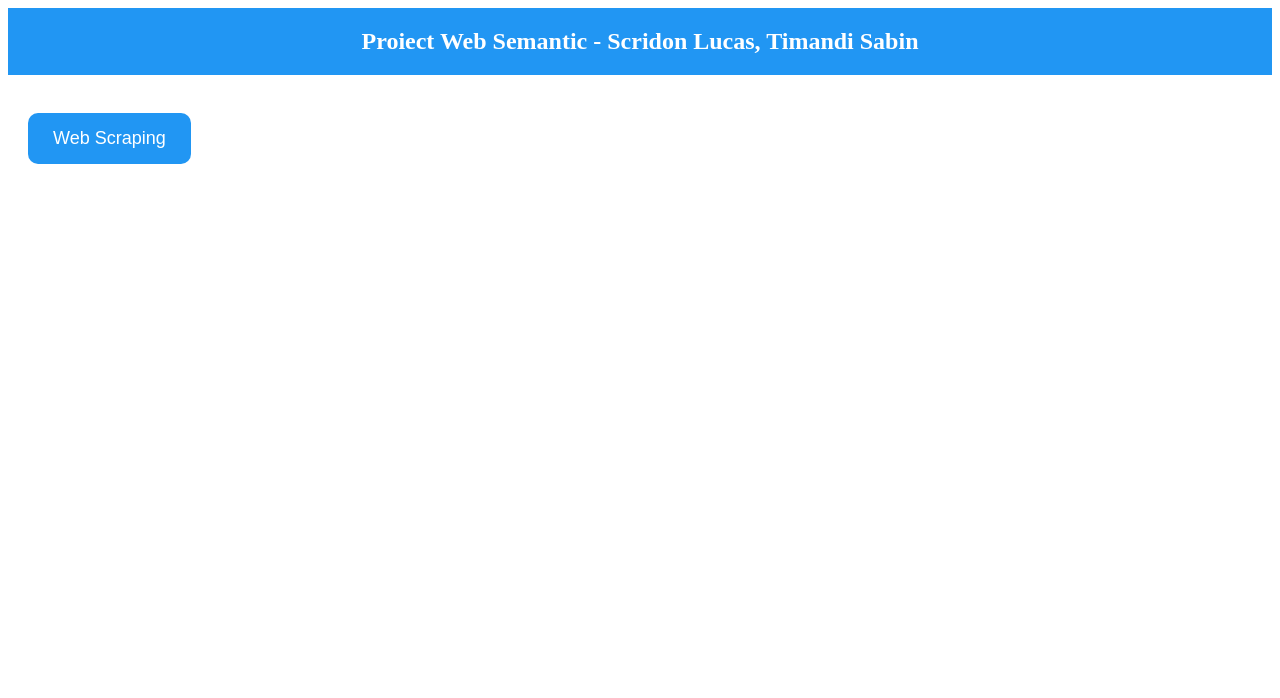
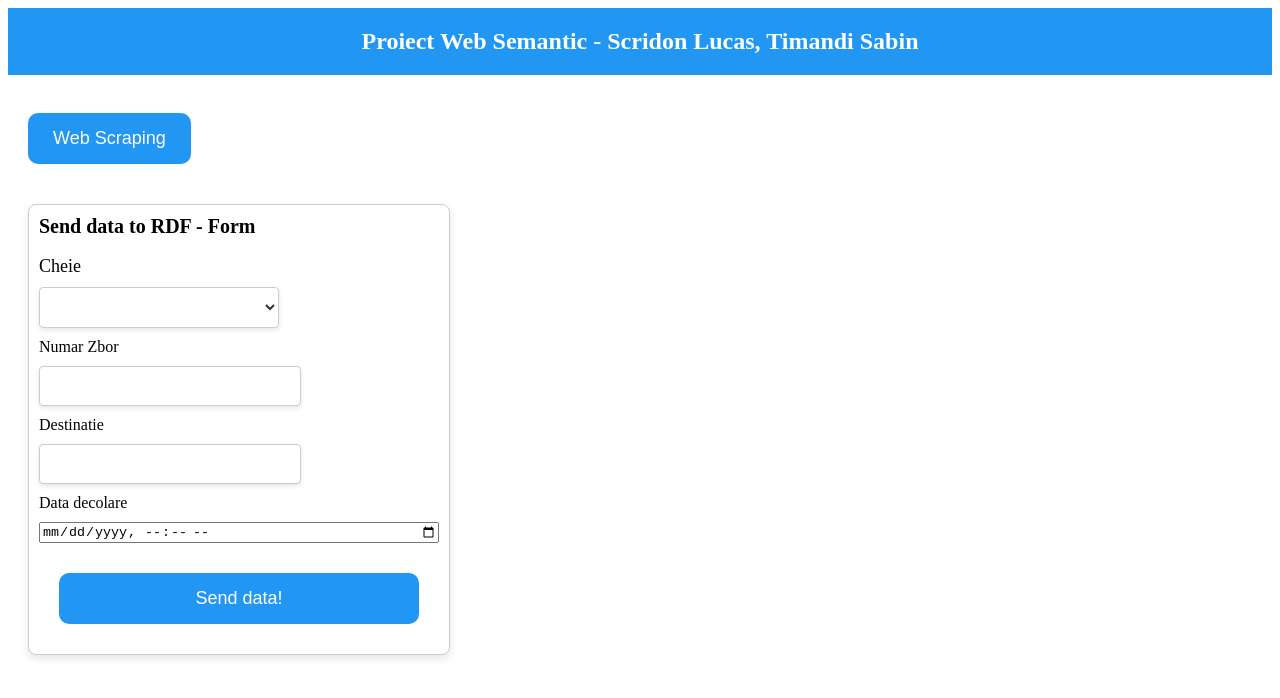
Before and after one commit to scridonlucas/semanticweb-front, a React (Vite) app: page / in a window 1280 px wide. Shown: the top 698 px of the page. Built offline with nearby package versions, Linux system fonts and the light colour scheme.

Commit message:
table shows corectly, added form to send data back to server

```diff
--- a/src/App.jsx
+++ b/src/App.jsx
@@ -1,14 +1,43 @@
 import Header from './Components/Header';
 import Button from './Components/Button';
+import Form from './Components/Form';
+import FirstTable from './Components/FirstTable';
 import scrapingService from './services/scrapingService';
+import { useState } from 'react';
+import parsers from './utils/parsers';
+function App() {
+  const [airportsData, setAirportsData] = useState();
 
-function App() {
+  const airportTableColumns = [
+    'Nume aeroport',
+    'IATA',
+    'Locatie',
+    'Numar zbor',
+    'Destinatie',
+    'Data decolare',
+  ];
+
+  const gatherJsonLdData = async () => {
+    try {
+      const airportsDataResponse = await scrapingService.getData();
+      setAirportsData(airportsDataResponse);
+    } catch (error) {
+      alert(error.message);
+    }
+  };
   return (
     <div style={{ minHeight: '100%' }}>
       <Header text="Proiect Web Semantic - Scridon Lucas, Timandi Sabin" />
       <br />
-
-      <Button text="Web Scraping" onClick={scrapingService.getData} />
+      <Button text="Web Scraping" onClick={gatherJsonLdData} />
+      {airportsData && (
+        <FirstTable
+          airportsData={parsers.parseAirportsData(airportsData)}
+          columns={airportTableColumns}
+        />
+      )}
+      <br />
+      <Form data={airportsData}></Form>
     </div>
   );
 }
--- /dev/null
+++ b/src/Components/FirstTable.jsx
@@ -0,0 +1,55 @@
+export default function FirstTable({ airportsData, columns }) {
+  const tableContainerStyle = {
+    margin: '20px',
+    width: '80%',
+  };
+  const tableStyle = {
+    width: '100%',
+    borderCollapse: 'collapse',
+    boxShadow: '0 2px 5px rgba(0, 0, 0, 0.1)',
+  };
+
+  const thStyle = {
+    padding: '15px',
+    textAlign: 'left',
+    backgroundColor: '#2196F3',
+    color: 'white',
+    fontSize: '18px',
+  };
+
+  const tdStyle = {
+    padding: '15px',
+    textAlign: 'left',
+    borderBottom: '1px solid #ddd',
+    fontSize: '16px',
+  };
+  console.log('test');
+  console.log(airportsData);
+  return (
+    <div style={tableContainerStyle}>
+      <table style={tableStyle}>
+        <thead>
+          <tr>
+            {columns.map((column) => (
+              <th key={column} style={thStyle}>
+                {column}
+              </th>
+            ))}
+          </tr>
+        </thead>
+        <tbody>
+          {airportsData.map((flight, index) => (
+            <tr key={index}>
+              <td style={tdStyle}>{flight.name}</td>
+              <td style={tdStyle}>{flight.iataCode}</td>
+              <td style={tdStyle}>{flight.location}</td>
+              <td style={tdStyle}>{flight.flightNumber}</td>
+              <td style={tdStyle}>{flight.destination}</td>
+              <td style={tdStyle}>{flight.departureTime}</td>
+            </tr>
+          ))}
+        </tbody>
+      </table>
+    </div>
+  );
+}
--- /dev/null
+++ b/src/Components/Form.jsx
@@ -0,0 +1,73 @@
+import Button from './Button';
+
+export default function Form({ data }) {
+  const formContainerStyle = {
+    backgroundColor: 'white',
+    padding: '10px',
+    borderRadius: '8px',
+    maxWidth: '400px',
+    margin: '20px',
+    boxShadow: '0 4px 8px rgba(0,0,0,0.1)',
+    border: '1px solid #ccc',
+  };
+
+  const pStyle = {
+    fontSize: '18px',
+    color: 'black',
+  };
+
+  const hStyle = {
+    fontSize: '20px',
+    fontWeight: 'bold',
+    color: 'black',
+  };
+
+  const inputStyle = {
+    padding: '10px',
+    fontSize: '16px',
+    color: '#333',
+    backgroundColor: '#fff',
+    border: '1px solid #ccc',
+    borderRadius: '4px',
+    boxShadow: '0 2px 5px rgba(0, 0, 0, 0.1)',
+    width: '60%',
+    maxWidth: '300px',
+  };
+
+  const selectStyle = {
+    padding: '10px',
+    fontSize: '16px',
+    color: '#333',
+    backgroundColor: '#fff',
+    border: '1px solid #ccc',
+    borderRadius: '4px',
+    cursor: 'pointer',
+    boxShadow: '0 2px 5px rgba(0, 0, 0, 0.1)',
+    width: '60%',
+    maxWidth: '300px',
+  };
+  const inputsContainer = {
+    display: 'flex',
+    flexDirection: 'column',
+    gap: '10px',
+  };
+  return (
+    <div style={formContainerStyle}>
+      <header style={hStyle}>Send data to RDF - Form</header>
+      <br />
+      <form>
+        <div style={inputsContainer}>
+          <label style={pStyle}>Cheie</label>
+          <select style={selectStyle}></select>
+          <label>Numar Zbor</label>
+          <input style={inputStyle} type="text" />
+          <label>Destinatie</label>
+          <input style={inputStyle} type="text" />
+          <label>Data decolare</label>
+          <input type="datetime-local" />
+          <Button text="Send data!" color="white"></Button>
+        </div>
+      </form>
+    </div>
+  );
+}
--- a/src/services/scrapingService.js
+++ b/src/services/scrapingService.js
@@ -3,9 +3,12 @@ import axios from 'axios';
 const baseUrl = 'http://localhost:3001/api/scrape';
 
 const getData = async () => {
-  const response = await axios.get(baseUrl);
-  console.log(response.data);
-  return response.data;
+  try {
+    const response = await axios.get(baseUrl);
+    return response.data;
+  } catch (error) {
+    throw new Error('Failed to gather data!');
+  }
 };
 
 export default {
--- /dev/null
+++ b/src/utils/parsers.js
@@ -0,0 +1,33 @@
+const formatDate = (isoString) => {
+  const date = new Date(isoString);
+  return date.toLocaleString('ro-RO', {
+    weekday: 'long',
+    year: 'numeric',
+    month: 'long',
+    day: 'numeric',
+    hour: 'numeric',
+    minute: 'numeric',
+    second: 'numeric',
+    timeZoneName: 'short',
+  });
+};
+
+const parseAirportsData = (data) => {
+  let parsedData = [];
+  data.forEach(
+    (airport) =>
+      (parsedData = parsedData.concat(
+        ...airport.flights.map((flight) => ({
+          name: airport.name,
+          iataCode: airport.iataCode,
+          location: `${airport.address.locality}, ${airport.address.country}`,
+          flightNumber: flight.flightNumber,
+          destination: flight.destination,
+          departureTime: formatDate(flight.departureTime),
+        }))
+      ))
+  );
+  return parsedData;
+};
+
+export default { parseAirportsData };
```
